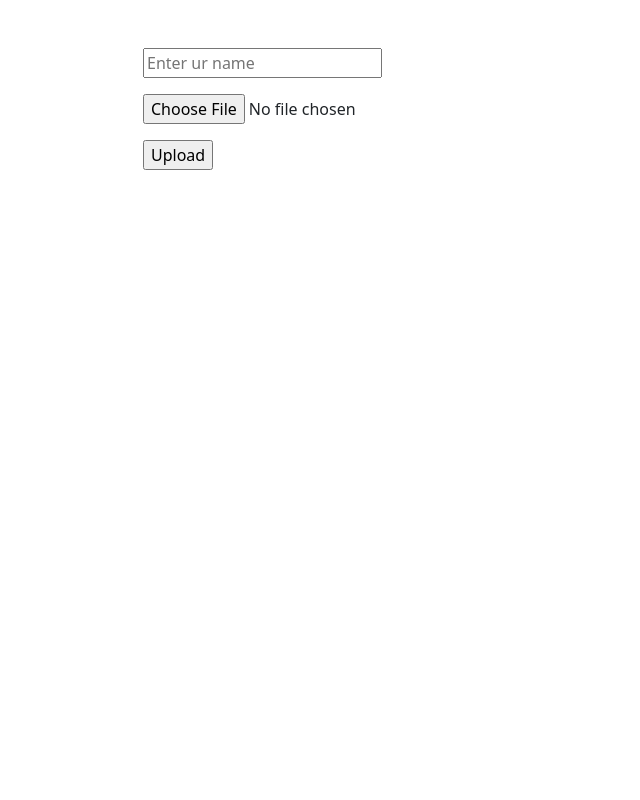
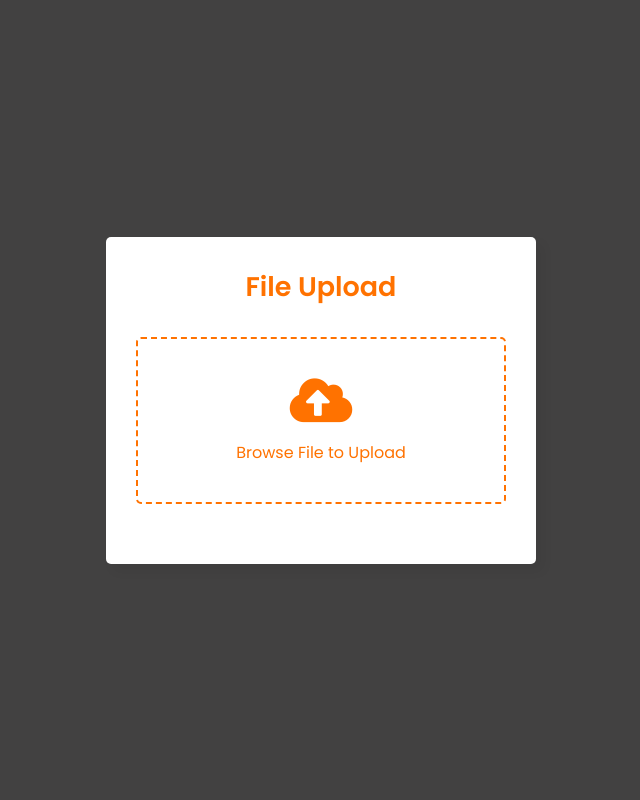
Before and after one commit to SHRUTI5124/AUDIO-ANALYSIS-PLATFORM, a Flask app: template templates/fileupload.html in a window 1280 px wide. Shown: the whole page, without its empty margins (319-959 px from the left). Run offline with Flask 3, Linux system fonts and the light colour scheme; the template is opened without the code that fills it, so the values that code supplies are empty.

Commit message:
fileupload

```diff
--- a/templates/fileupload.html
+++ b/templates/fileupload.html
@@ -1,52 +1,26 @@
-<!doctype html>
+<!DOCTYPE html>
+<!-- Coding By CodingNepal - youtube.com/codingnepal -->
 <html lang="en">
+<head>
+  <meta charset="UTF-8">
+  <meta name="viewport" content="width=device-width, initial-scale=1.0">
+  <title>File Upload</title>
+  <link rel="stylesheet" href="style2.css">
+  <link rel="stylesheet" href="https://cdnjs.cloudflare.com/ajax/libs/font-awesome/5.15.3/css/all.min.css"/>
+</head>
+<body>
+  <div class="wrapper">
+    <header>File Upload</header>
+    <form action="#">
+      <input class="file-input" type="file" name="file" hidden>
+      <i class="fas fa-cloud-upload-alt"></i>
+      <p>Browse File to Upload</p>
+    </form>
+    <section class="progress-area"></section>
+    <section class="uploaded-area"></section>
+  </div>
 
-<head>
-    <title>Title</title>
-    <!-- Required meta tags -->
-    <meta charset="utf-8">
-    <meta name="viewport" content="width=device-width, initial-scale=1, shrink-to-fit=no">
+  <script src="script.js"></script>
 
-    <!-- Bootstrap CSS v5.2.1 -->
-    <link href="https://cdn.jsdelivr.net/npm/bootstrap@5.2.1/dist/css/bootstrap.min.css" rel="stylesheet"
-        integrity="sha384-iYQeCzEYFbKjA/T2uDLTpkwGzCiq6soy8tYaI1GyVh/UjpbCx/TYkiZhlZB6+fzT" crossorigin="anonymous">
-
-</head>
-
-<body>
-    <header>
-        <!-- place navbar here -->
-    </header>
-    <main>
-        <div class="container">
-            <div class="row mt-5">
-                <div class="col-md-4 mx-auto">
-                    <form method="POST" enctype="multipart/form-data">
-                        <div class="mb-3">
-                            <input type="text" name="name" placeholder="Enter ur name">
-                        </div>
-                        <div class="mb-3">
-                            <input type="file" name="file">
-                        </div>
-                        <div class="mb-3">
-                            <input type="submit" name="submit" value="Upload">
-                        </div>
-                    </form>
-                </div>
-            </div>
-        </div>
-    </main>
-    <footer>
-        <!-- place footer here -->
-    </footer>
-    <!-- Bootstrap JavaScript Libraries -->
-    <script src="https://cdn.jsdelivr.net/npm/@popperjs/core@2.11.6/dist/umd/popper.min.js"
-        integrity="sha384-oBqDVmMz9ATKxIep9tiCxS/Z9fNfEXiDAYTujMAeBAsjFuCZSmKbSSUnQlmh/jp3" crossorigin="anonymous">
-        </script>
-
-    <script src="https://cdn.jsdelivr.net/npm/bootstrap@5.2.1/dist/js/bootstrap.min.js"
-        integrity="sha384-7VPbUDkoPSGFnVtYi0QogXtr74QeVeeIs99Qfg5YCF+TidwNdjvaKZX19NZ/e6oz" crossorigin="anonymous">
-        </script>
 </body>
-
 </html>
--- /dev/null
+++ b/templates/script.js
@@ -0,0 +1,67 @@
+const form = document.querySelector("form"),
+fileInput = document.querySelector(".file-input"),
+progressArea = document.querySelector(".progress-area"),
+uploadedArea = document.querySelector(".uploaded-area");
+
+// form click event
+form.addEventListener("click", () =>{
+  fileInput.click();
+});
+
+fileInput.onchange = ({target})=>{
+  let file = target.files[0]; //getting file [0] this means if user has selected multiple files then get first one only
+  if(file){
+    let fileName = file.name; //getting file name
+    if(fileName.length >= 12){ //if file name length is greater than 12 then split it and add ...
+      let splitName = fileName.split('.');
+      fileName = splitName[0].substring(0, 12) + "... ." + splitName[1];
+    }
+    uploadFile(fileName); //calling uploadFile with passing file name as an argument
+  }
+}
+
+// file upload function
+function uploadFile(name){
+  let xhr = new XMLHttpRequest(); //creating new xhr object (AJAX)
+  xhr.open("POST", "php/upload.php"); //sending post request to the specified URL
+  xhr.upload.addEventListener("progress", ({loaded, total}) =>{ //file uploading progress event
+    let fileLoaded = Math.floor((loaded / total) * 100);  //getting percentage of loaded file size
+    let fileTotal = Math.floor(total / 1000); //gettting total file size in KB from bytes
+    let fileSize;
+    // if file size is less than 1024 then add only KB else convert this KB into MB
+    (fileTotal < 1024) ? fileSize = fileTotal + " KB" : fileSize = (loaded / (1024*1024)).toFixed(2) + " MB";
+    let progressHTML = `<li class="row">
+                          <i class="fas fa-file-alt"></i>
+                          <div class="content">
+                            <div class="details">
+                              <span class="name">${name} • Uploading</span>
+                              <span class="percent">${fileLoaded}%</span>
+                            </div>
+                            <div class="progress-bar">
+                              <div class="progress" style="width: ${fileLoaded}%"></div>
+                            </div>
+                          </div>
+                        </li>`;
+    // uploadedArea.innerHTML = ""; //uncomment this line if you don't want to show upload history
+    uploadedArea.classList.add("onprogress");
+    progressArea.innerHTML = progressHTML;
+    if(loaded == total){
+      progressArea.innerHTML = "";
+      let uploadedHTML = `<li class="row">
+                            <div class="content upload">
+                              <i class="fas fa-file-alt"></i>
+                              <div class="details">
+                                <span class="name">${name} • Uploaded</span>
+                                <span class="size">${fileSize}</span>
+                              </div>
+                            </div>
+                            <i class="fas fa-check"></i>
+                          </li>`;
+      uploadedArea.classList.remove("onprogress");
+      // uploadedArea.innerHTML = uploadedHTML; //uncomment this line if you don't want to show upload history
+      uploadedArea.insertAdjacentHTML("afterbegin", uploadedHTML); //remove this line if you don't want to show upload history
+    }
+  });
+  let data = new FormData(form); //FormData is an object to easily send form data
+  xhr.send(data); //sending form data
+}
--- /dev/null
+++ b/templates/style2.css
@@ -0,0 +1,121 @@
+/* Import Google font - Poppins */
+@import url('https://fonts.googleapis.com/css2?family=Poppins:wght@400;500;600&display=swap');
+*{
+  margin: 0;
+  padding: 0;
+  box-sizing: border-box;
+  font-family: "Poppins", sans-serif;
+}
+body{
+  display: flex;
+  align-items: center;
+  justify-content: center;
+  min-height: 100vh;
+  background: #424141;
+}
+
+::selection{
+  color: #fff;
+  background: #ff7200;
+}
+.wrapper{
+  width: 430px;
+  background: #fff;
+  border-radius: 5px;
+  padding: 30px;
+  box-shadow: 7px 7px 12px rgba(0, 0, 0, 0.05);
+}
+.wrapper header{
+  color: #ff7200;
+  font-size: 27px;
+  font-weight: 600;
+  text-align: center;
+}
+.wrapper form{
+  height: 167px;
+  display: flex;
+  cursor: pointer;
+  margin: 30px 0;
+  align-items: center;
+  justify-content: center;
+  flex-direction: column;
+  border-radius: 5px;
+  border: 2px dashed #ff7200;
+}
+form :where(i, p){
+  color: #ff7200;
+}
+form i{
+  font-size: 50px;
+}
+form p{
+  margin-top: 15px;
+  font-size: 16px;
+}
+
+section .row{
+  margin-bottom: 10px;
+  background: #E9F0FF;
+  list-style: none;
+  padding: 15px 20px;
+  border-radius: 5px;
+  display: flex;
+  align-items: center;
+  justify-content: space-between;
+}
+section .row i{
+  color: #ff7200;
+  font-size: 30px;
+}
+section .details span{
+  font-size: 14px;
+}
+.progress-area .row .content{
+  width: 100%;
+  margin-left: 15px;
+}
+.progress-area .details{
+  display: flex;
+  align-items: center;
+  margin-bottom: 7px;
+  justify-content: space-between;
+}
+.progress-area .content .progress-bar{
+  height: 6px;
+  width: 100%;
+  margin-bottom: 4px;
+  background: #fff;
+  border-radius: 30px;
+}
+.content .progress-bar .progress{
+  height: 100%;
+  width: 0%;
+  background: #ff7200;
+  border-radius: inherit;
+}
+.uploaded-area{
+  max-height: 232px;
+  overflow-y: scroll;
+}
+.uploaded-area.onprogress{
+  max-height: 150px;
+}
+.uploaded-area::-webkit-scrollbar{
+  width: 0px;
+}
+.uploaded-area .row .content{
+  display: flex;
+  align-items: center;
+}
+.uploaded-area .row .details{
+  display: flex;
+  margin-left: 15px;
+  flex-direction: column;
+}
+.uploaded-area .row .details .size{
+  color: #404040;
+  font-size: 11px;
+}
+.uploaded-area i.fa-check{
+  font-size: 16px;
+}
```
Also changed, not shown: 1 other file.
